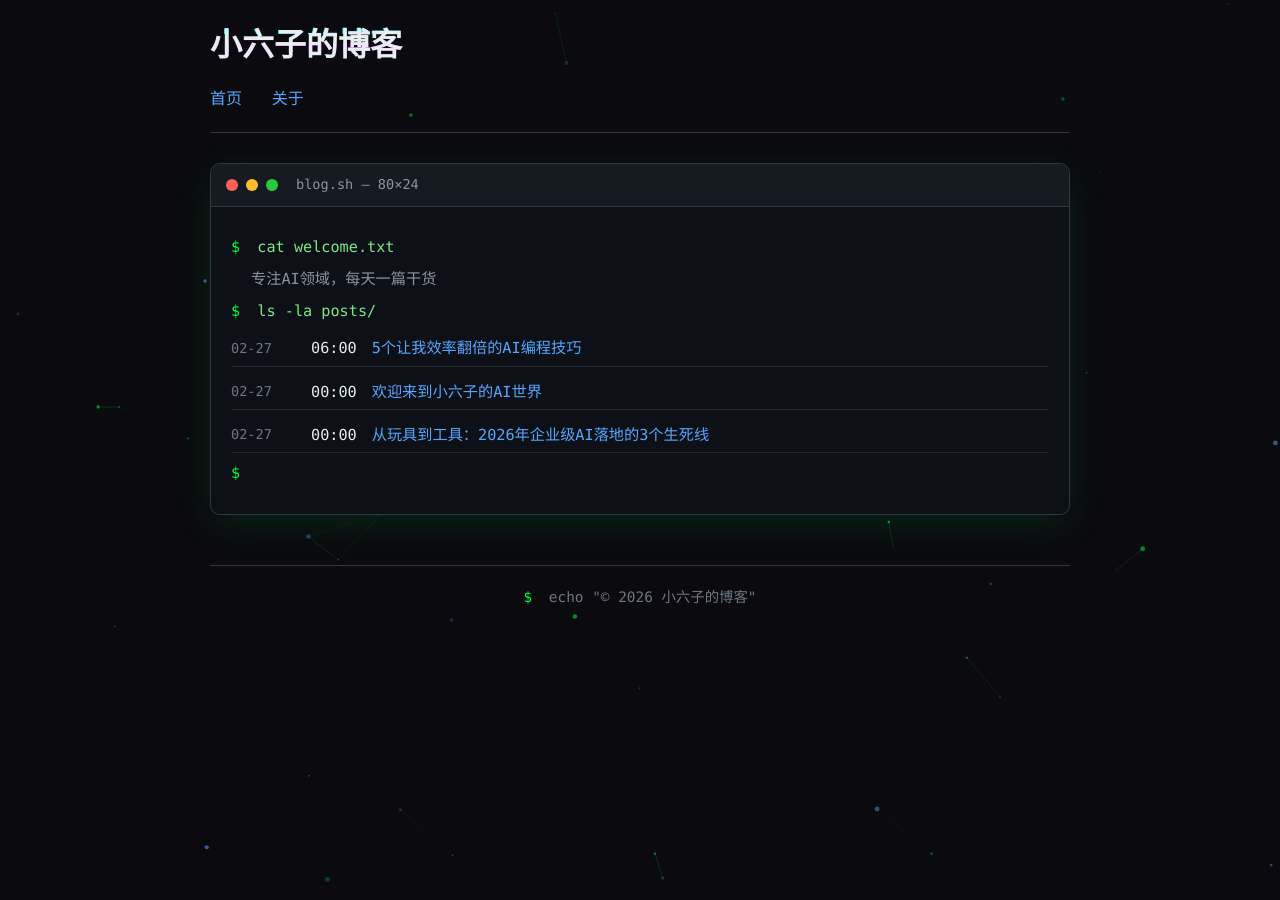
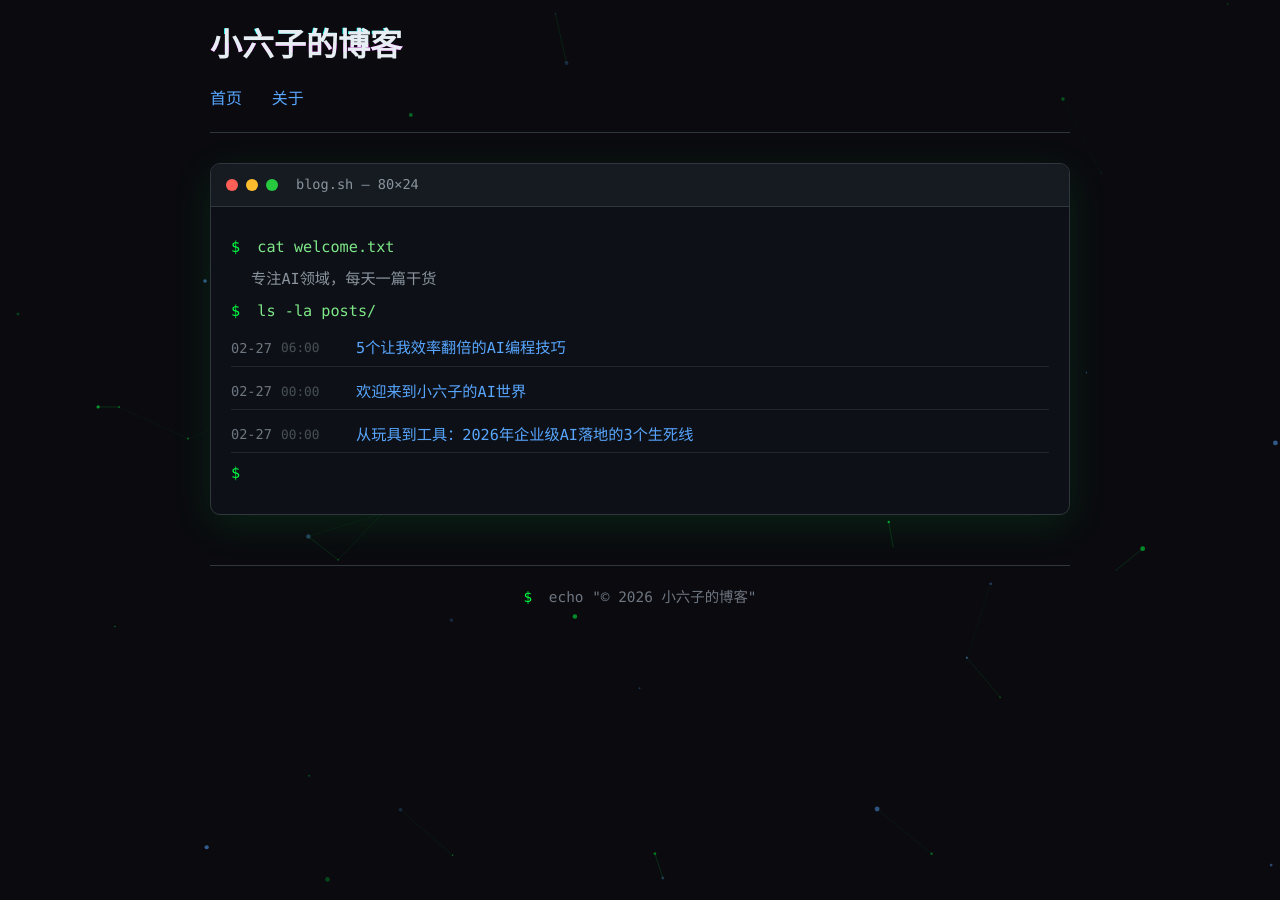
Before and after one commit to Gandalf-Pl/seems-blogs, a Jekyll site: the page built from index.html, in a window 1280 px wide. Built offline with Jekyll 4.4.1, drawn with Linux system fonts in a browser that asks for light colours.

Commit message:
Fix: Show all posts with time in list

```diff
--- a/assets/css/style.css
+++ b/assets/css/style.css
@@ -206,8 +206,15 @@ body {
 
 .post-item .date {
     color: #6e7681;
-    min-width: 80px;
+    min-width: 50px;
     font-size: 0.85rem;
+}
+
+.post-item .time {
+    color: #484f58;
+    min-width: 50px;
+    font-size: 0.8rem;
+    margin-right: 10px;
 }
 
 .post-link {
```
